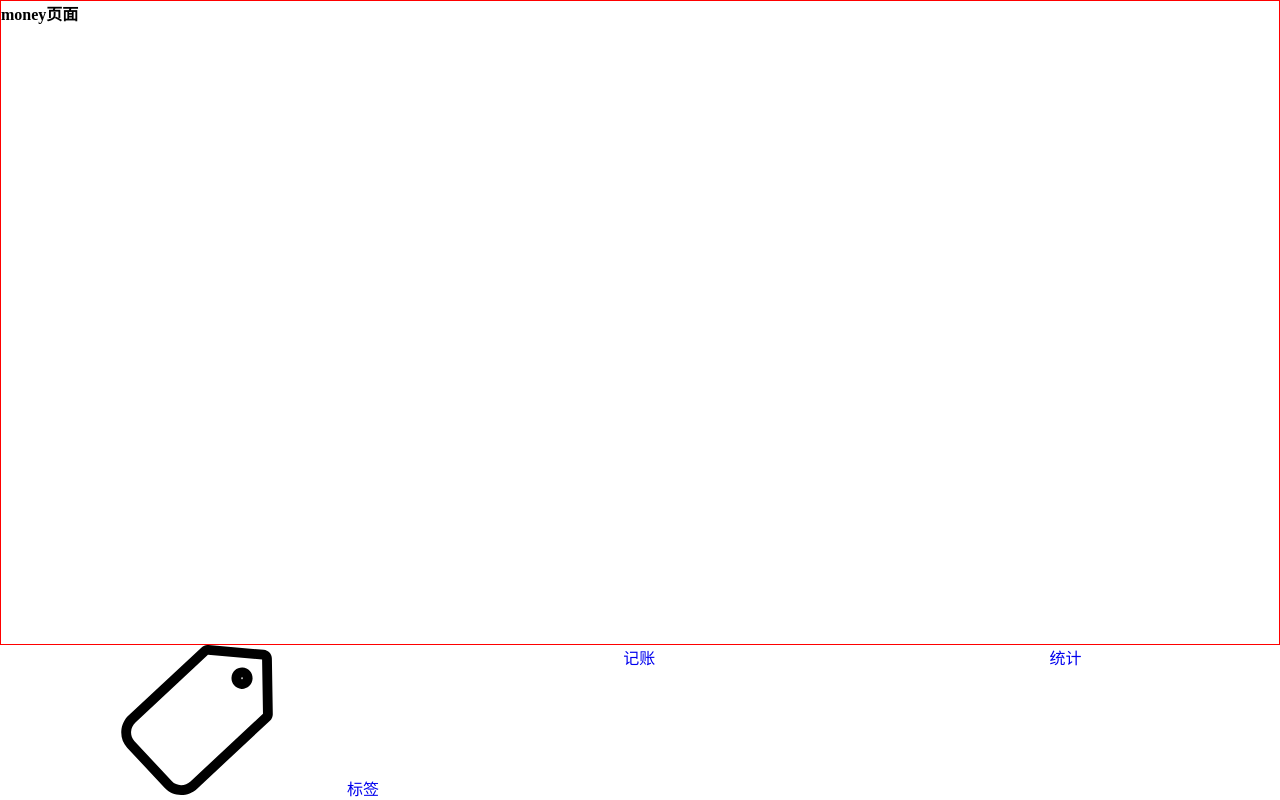
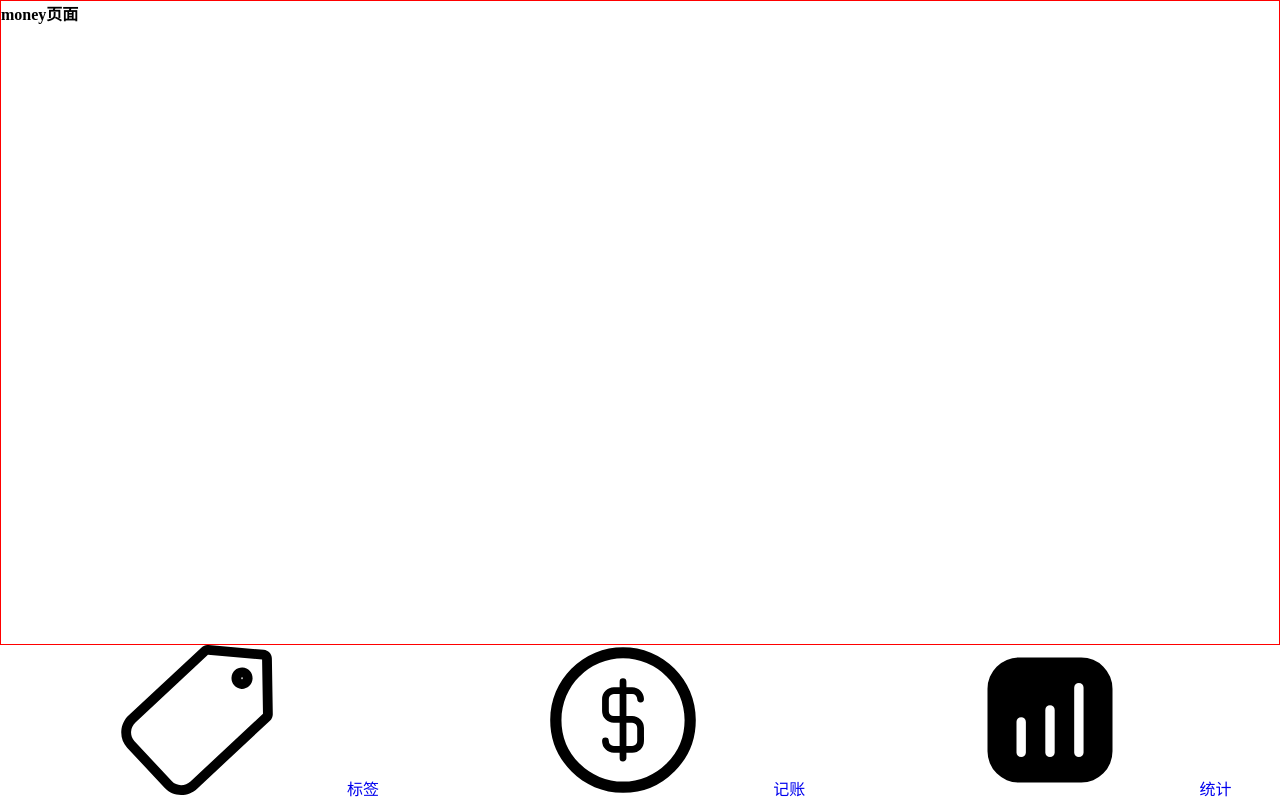
Before and after one commit to znzaznz/react-monery, a React app: page /money in a window 1280 px wide. Built offline with nearby package versions, Linux system fonts and the light colour scheme.

Commit message:
完成svg的页面书写

```diff
--- a/src/component/Nav/index.jsx
+++ b/src/component/Nav/index.jsx
@@ -2,6 +2,8 @@ import React from 'react';
 import {Link} from "react-router-dom";
 import "./index.scss";
 require("../../icons/tags.svg");
+require("../../icons/statistics.svg")
+require("../../icons/money.svg")
 
 export default function index() {
     return (
@@ -13,8 +15,18 @@ export default function index() {
                     </svg>
                     <Link to={"/tags"}>标签</Link>
                 </li>
-                <li><Link to={"/money"}>记账</Link></li>
-                <li><Link to={"/statistics"}>统计</Link></li>
+                <li>
+                    <svg>
+                        <use xlinkHref="#money"/>
+                    </svg>
+                    <Link to={"/tags"}>记账</Link>
+                </li>
+                <li>
+                    <svg>
+                        <use xlinkHref="#statistics"/>
+                    </svg>
+                    <Link to={"/tags"}>统计</Link>
+                </li>
             </ul>
         </nav>
     )
```
